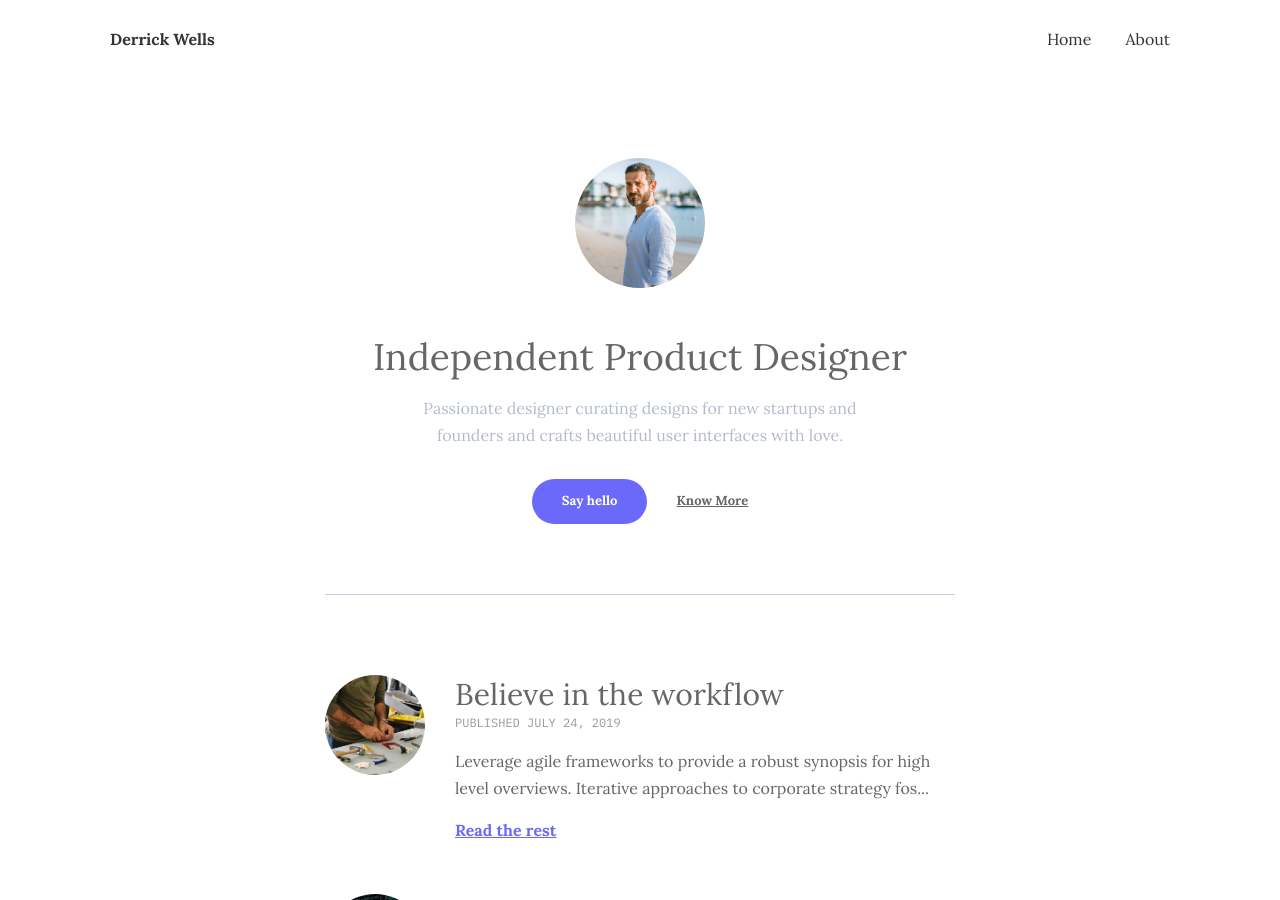
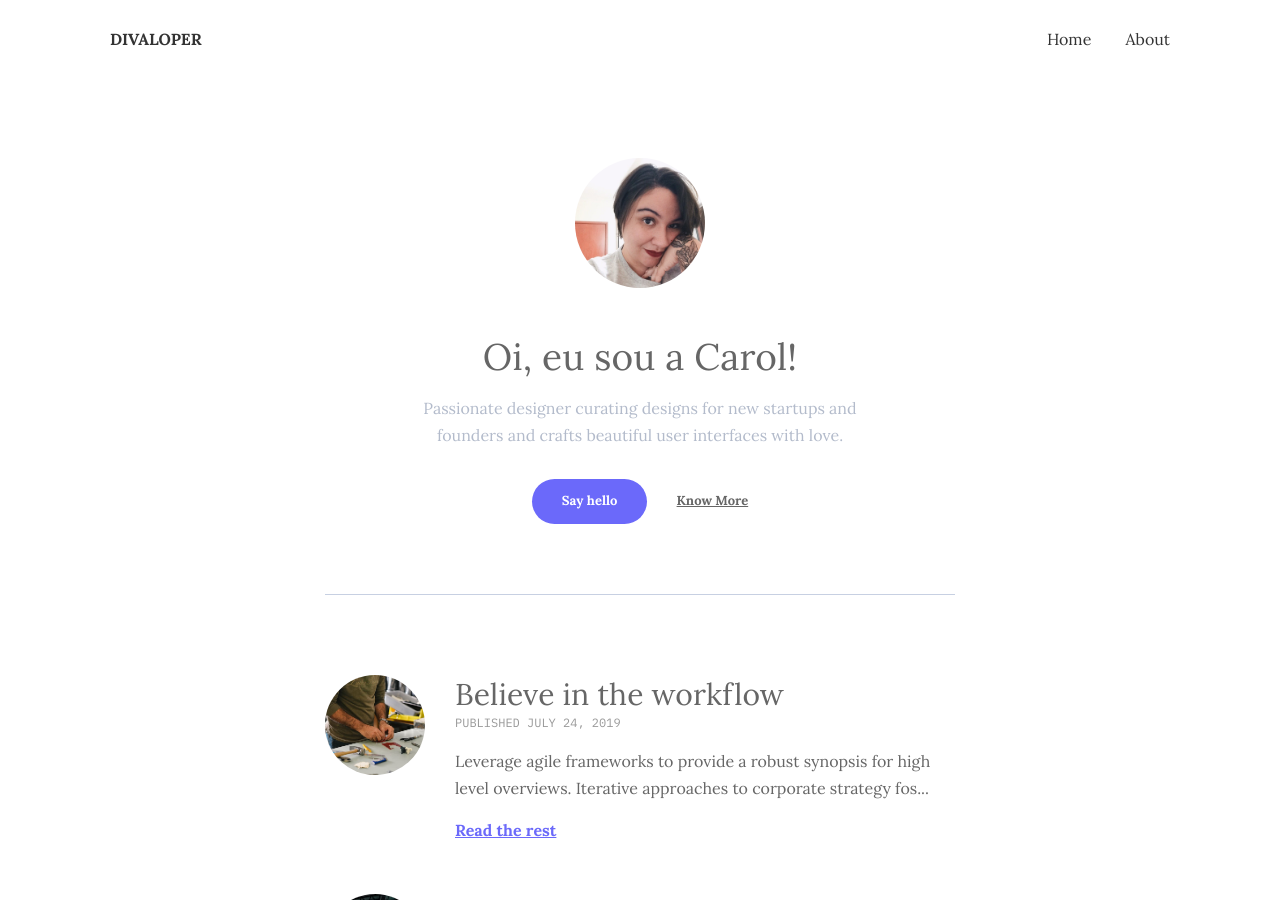
Before and after one commit to carolsoaressantos/carolcodes.github.io, a Jekyll site: the page built from index.html, in a window 1280 px wide and 900 px high. Built offline with Jekyll 4.4.1, drawn with Linux system fonts in a browser that asks for light colours; part of the change alters nothing that is shown.

```diff
--- a/_config.yml
+++ b/_config.yml
@@ -1,17 +1,17 @@
-title: Derrick Wells – Independent Product Designer
+title: Divaloper
 logo:  # you can add own logo.
-description: Passionate designer curating designs for new startups  and  founders  and crafts  beautiful user interfaces with love.
+description: Blog de tecnologia e programação.
 baseurl: "" # the subpath of your site, e.g. /blog
 url: "https://carolcodes.github.io/" # the base hostname & protocol for your site, e.g. http://example.com
 
 
 # Author Settings
 author:
-  name: Derrick Wells
+  name: DIVALOPER
   image: '/assets/img/01.jpg'
-  job: Independent Product Designer
+  job: Oi, eu sou a Carol!
   bio: Passionate designer curating designs for new startups  and  founders  and crafts  beautiful user interfaces with love.
-  email: forexample@website.com
+  email: carolinesoareessantoss@gmail.com
 
 
 # Contact links
@@ -25,11 +25,11 @@ contact:
 
 
 # Comment Section (Disqus)
-disqus-identifier: mr-brown # add your shortname for Disqus Comment. For example mr-brown
+disqus-identifier: disqus_sl7KufrOKx  # add your shortname for Disqus Comment. For example mr-brown
 
 
 # Google Analytics
-google-analytics: # add your identifier. For example UA-99631805-1.
+google-analytics: G-X9GZ2DMJX2 # add your identifier. For example UA-99631805-1.
 
 
 # Build settings
```
Also changed, not shown: assets/img/01.jpg, 18 other files.
